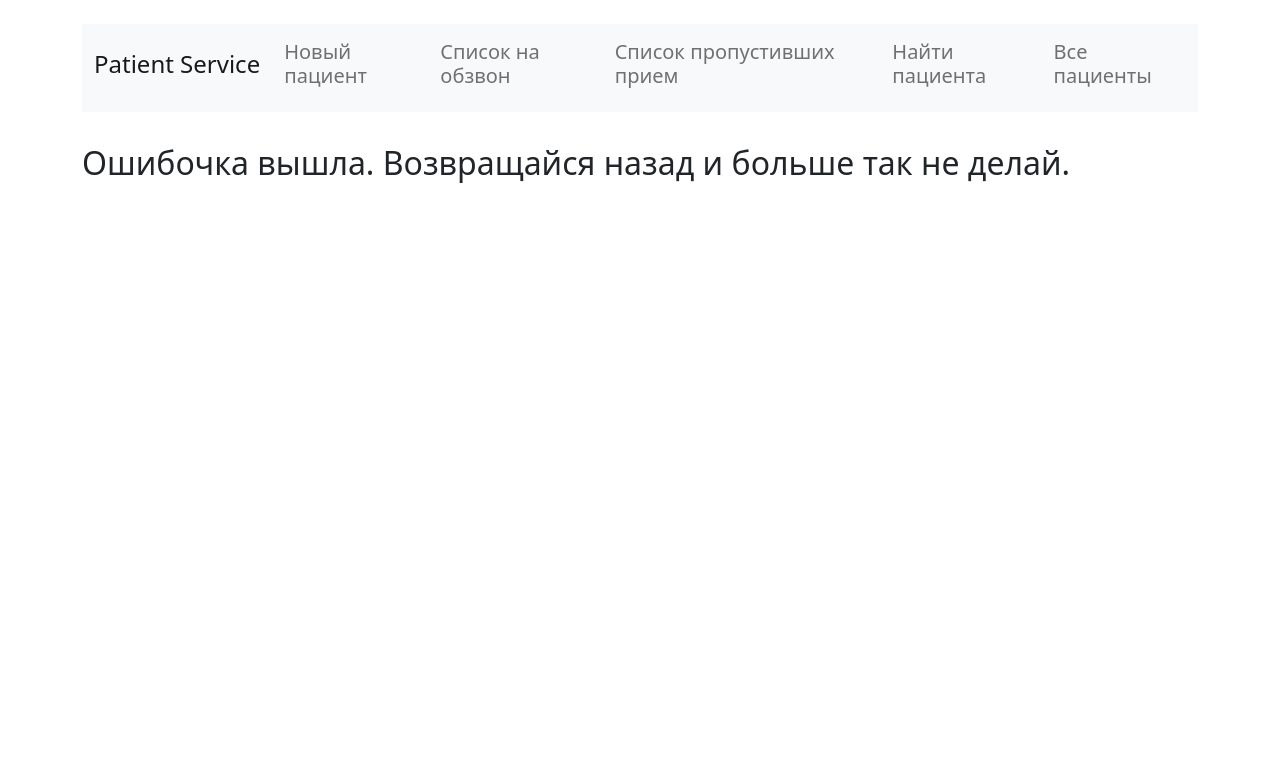
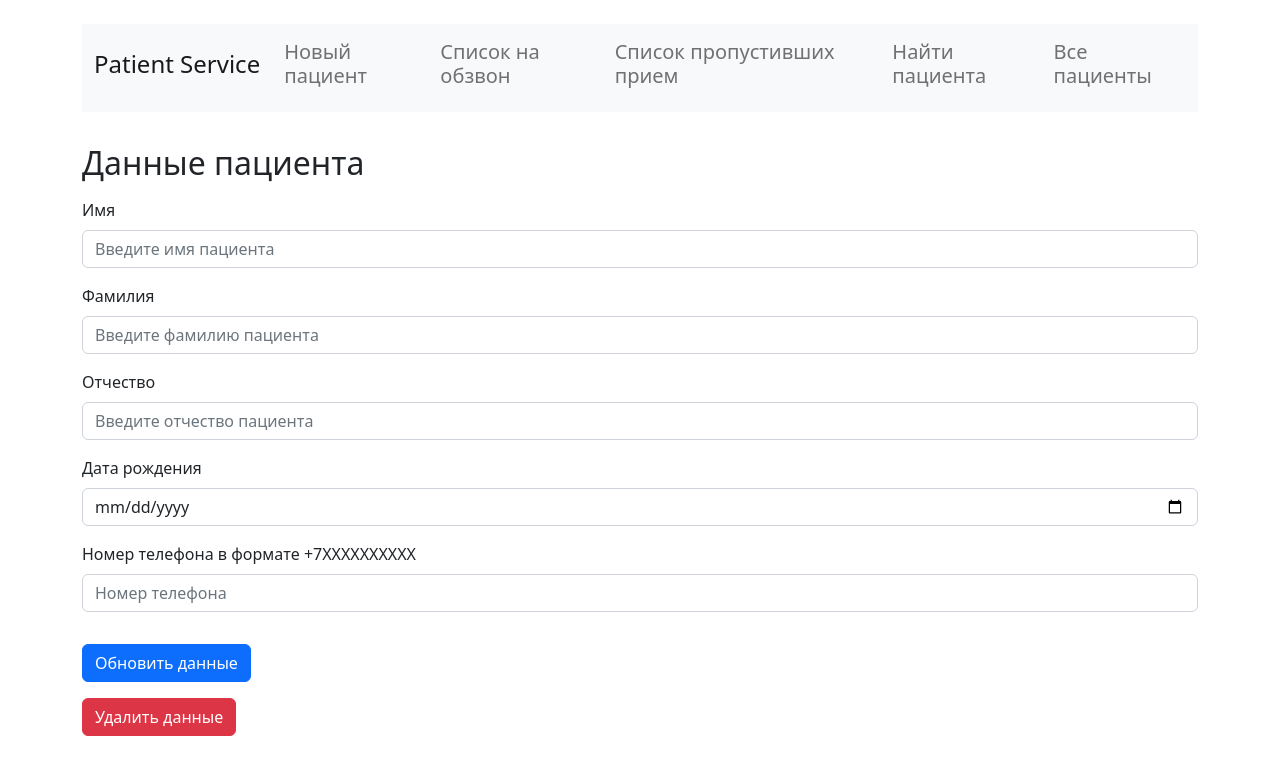
Before and after one commit to Rus-tam/patient_service, a React (Create React App) app in the folder patient-service-client/: page /patient-card/1/update in a window 1280 px wide. Shown: the top 774 px of the page. Built offline with nearby package versions, Linux system fonts and the light colour scheme; no server answers.

Commit message:
patient card update

```diff
--- a/patient-service-client/src/App.js
+++ b/patient-service-client/src/App.js
@@ -10,6 +10,7 @@ import CallList from "./components/CallList";
 import MissedPatientsList from "./components/MissedPatientsList";
 import Error from "./components/Error";
 import AllPatients from "./components/AllPatients";
+import PatientCardUpdate from "./components/PatientCardUpdate";
 
 function App() {
   return (
@@ -19,7 +20,8 @@ function App() {
           <Route exact path="/" element={<StartPage />}></Route>
           <Route path="/new-patient-card" element={<NewPatientCard />}></Route>
           <Route path="/patient-card/:id" element={<PatientCard />}></Route>
-          <Route path="patient/med-examination/:id" element={<MedExam />}></Route>
+          <Route path="/patient-card/:id/update" element={<PatientCardUpdate />}></Route>
+          <Route path="/patient/med-examination/:id" element={<MedExam />}></Route>
           <Route path="/medexam/:medExamId" element={<MedExamById />}></Route>
           <Route path="/find-patient" element={<FindPatient />}></Route>
           <Route path="/seven-days-list" element={<CallList />}></Route>
--- a/patient-service-client/src/components/MedExam.jsx
+++ b/patient-service-client/src/components/MedExam.jsx
@@ -33,17 +33,12 @@ const MedExam = () => {
 
   const uploadMedExams = async (e) => {
     e.preventDefault();
-
-    console.log(e);
-
     const formData = new FormData();
     let tomographyFile;
     let medExams = {};
     let formOfDisease = "";
 
     e.target[0].checked ? (AMDType = "wet") : (AMDType = "dry");
-
-    console.log("AMDType", AMDType);
 
     if (AMDType === "wet") {
       tomographyFile = e.target[6].files[0];
@@ -74,8 +69,6 @@ const MedExam = () => {
       formData.append("file", tomographyFile);
     }
 
-    console.log(formData);
-
     try {
       const medExamRes = await axios.post(`http://localhost:5000/patient/${id}/examinations`, medExams);
       const tomographyRes = await axios.post(`http://localhost:5000/patient/${id}/tomography`, formData, {
@@ -91,6 +84,7 @@ const MedExam = () => {
       }
     } catch (err) {
       console.log(err);
+      alert("Произошла ошибка");
     }
   };
 
--- a/patient-service-client/src/components/MedExamById.jsx
+++ b/patient-service-client/src/components/MedExamById.jsx
@@ -45,7 +45,6 @@ const MedExamById = () => {
 
   const saveChanges = async (e) => {
     e.preventDefault();
-    console.log(e);
 
     if (medExam.AMDType === "wet") {
       const update = {
--- a/patient-service-client/src/components/PatientCard.jsx
+++ b/patient-service-client/src/components/PatientCard.jsx
@@ -117,7 +117,10 @@ const PatientCard = () => {
         <strong>Результаты осмотра: </strong> <br />
         {lastExamination.examinationResult}
       </p>
-      <Button onClick={() => navigate({ pathname: `/patient/med-examination/${id}` })}>Новое обследование</Button>
+      <Button className="me-3" onClick={() => navigate({ pathname: `/patient/med-examination/${id}` })}>
+        Новое обследование
+      </Button>
+      <Button onClick={() => navigate({ pathname: `/patient-card/${id}/update` })}>Редактировать личные данные</Button>
       <hr />
 
       <h2 className="mb-3 pt-3">История осмотров: </h2>
--- /dev/null
+++ b/patient-service-client/src/components/PatientCardUpdate.jsx
@@ -0,0 +1,114 @@
+import React, { useEffect, useState } from "react";
+import NavBar from "./layout/Navbar";
+import Form from "react-bootstrap/Form";
+import Button from "react-bootstrap/Button";
+import { useNavigate, useParams } from "react-router-dom";
+import axios from "axios";
+
+const PatientCardUpdate = () => {
+  const { id } = useParams();
+  const navigate = useNavigate();
+
+  const [patientInfo, setPatientInfo] = useState({
+    name: "",
+    surname: "",
+    patronymic: "",
+    patientBirthDate: "",
+    phone: "",
+  });
+
+  useEffect(() => {
+    axios.get(`http://localhost:5000/patient/${id}`).then((resp) => {
+      if (resp.status === 200) {
+        const patientData = {
+          name: resp.data.name,
+          surname: resp.data.surname,
+          patronymic: resp.data.patronymic,
+          patientBirthDate: resp.data.patientBirthDate,
+          phone: resp.data.phone,
+        };
+        setPatientInfo(patientData);
+      } else {
+        alert("Не удалось получить данные пациента с сервера");
+      }
+    });
+  }, [setPatientInfo]);
+
+  const updatePatientCard = async (e) => {
+    e.preventDefault();
+
+    const update = {
+      name: e.target[0].value.toUpperCase(),
+      surname: e.target[1].value.toUpperCase(),
+      patronymic: e.target[2].value.toUpperCase(),
+      patientBirthDate: e.target[3].value,
+      phone: e.target[4].value,
+    };
+
+    const resp = await axios.put(`http://localhost:5000/patient/${id}/update`, update);
+
+    if (resp.status === 200) {
+      navigate({
+        pathname: `/patient-card/${id}`,
+      });
+    } else {
+      alert("Обновление не удалось");
+    }
+  };
+
+  const deletePatientCard = async () => {};
+
+  return (
+    <div>
+      <NavBar />
+
+      <h2 className="mb-3 pt-3">Данные пациента</h2>
+
+      <div>
+        <Form onSubmit={updatePatientCard}>
+          <Form.Group className="mb-3" controlId="name">
+            <Form.Label>Имя</Form.Label>
+            <Form.Control type="text" placeholder="Введите имя пациента" defaultValue={patientInfo.name} />
+          </Form.Group>
+
+          <Form.Group className="mb-3" controlId="surname">
+            <Form.Label>Фамилия</Form.Label>
+            <Form.Control type="text" placeholder="Введите фамилию пациента" defaultValue={patientInfo.surname} />
+          </Form.Group>
+
+          <Form.Group className="mb-3" controlId="patronymic">
+            <Form.Label>Отчество</Form.Label>
+            <Form.Control type="text" placeholder="Введите отчество пациента" defaultValue={patientInfo.patronymic} />
+          </Form.Group>
+
+          <Form.Group className="mb-3" controlId="birthdate">
+            <Form.Label>Дата рождения</Form.Label>
+            <Form.Control
+              type="date"
+              name="birthdate"
+              placeholder="Введите дату рождения"
+              defaultValue={patientInfo.patientBirthDate}
+            />
+          </Form.Group>
+
+          <Form.Group className="mb-3" controlId="phone">
+            <Form.Label>Номер телефона в формате +7XXXXXXXXXX</Form.Label>
+            <Form.Control type="tel" name="phone" placeholder="Номер телефона" defaultValue={patientInfo.phone} />
+          </Form.Group>
+
+          <div className="pt-3">
+            <Button variant="primary" type="submit">
+              Обновить данные
+            </Button>
+          </div>
+        </Form>
+
+        <Button variant="danger" className="mt-3" onClick={deletePatientCard}>
+          Удалить данные
+        </Button>
+      </div>
+    </div>
+  );
+};
+
+export default PatientCardUpdate;
```
Also changed, not shown: 2 other files (tests, documents, lock files or other folders).
